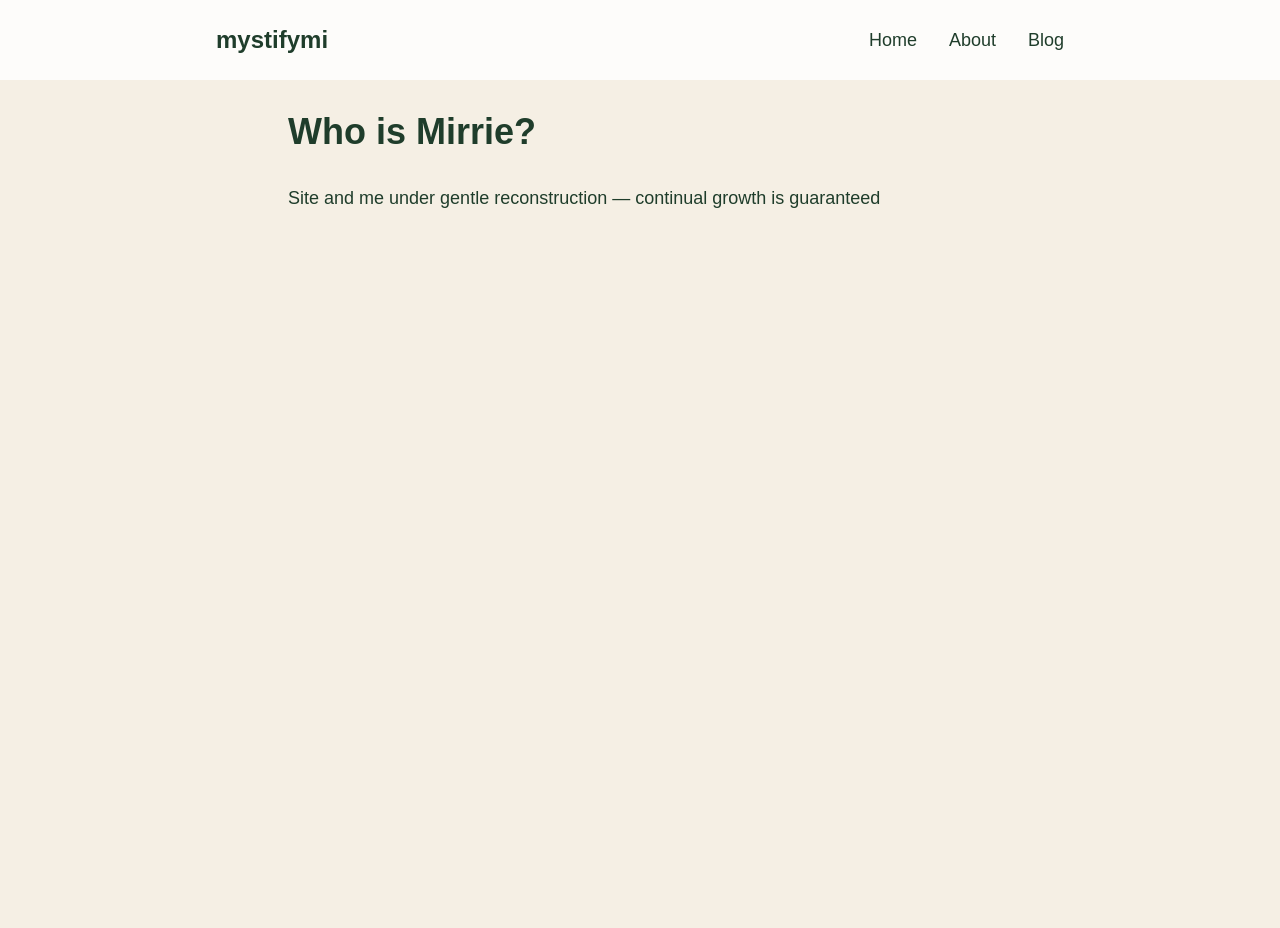
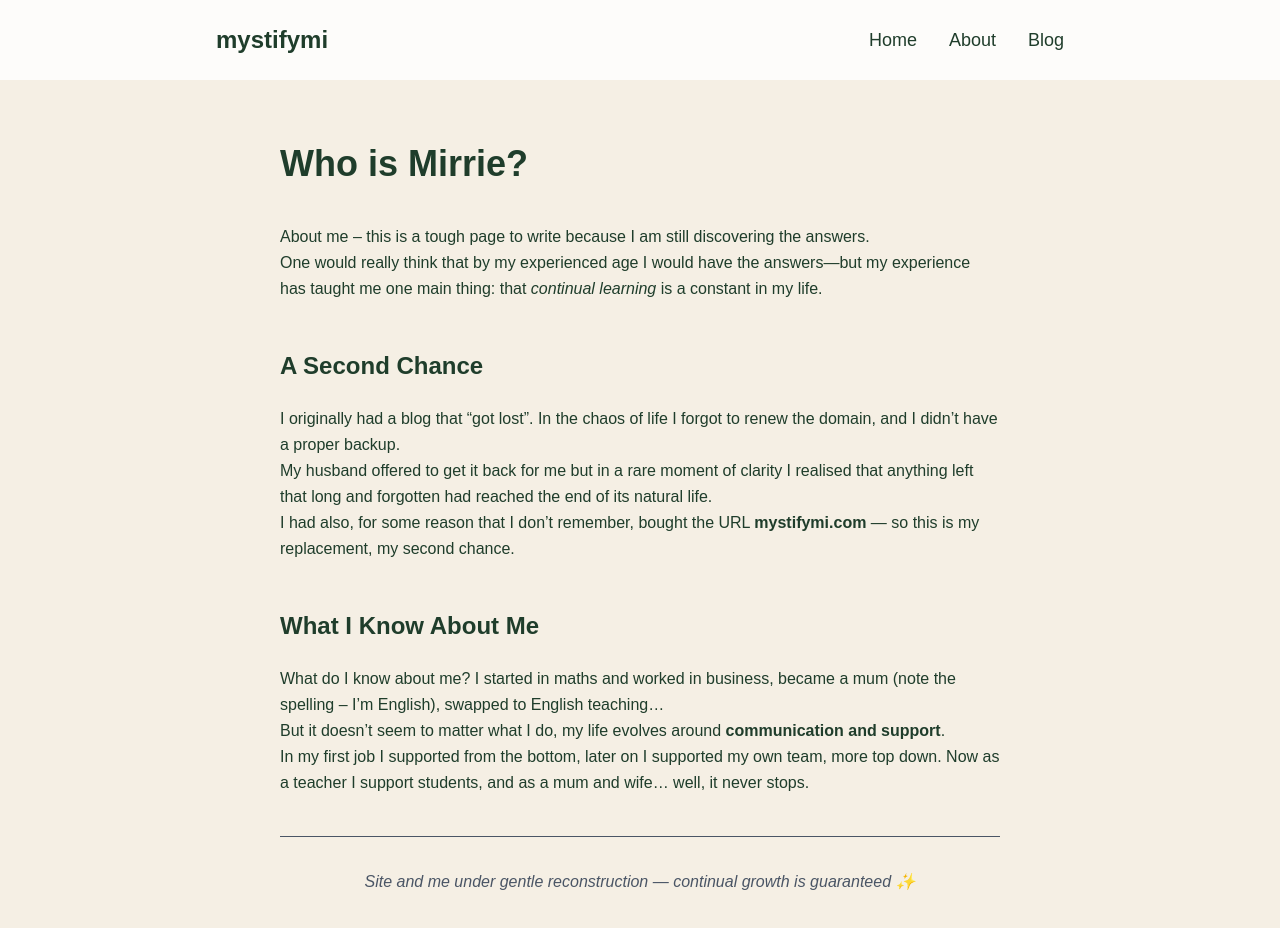
Before and after one commit to thriveuniverse/mystifymi, a Next.js app: page /about in a window 1280 px wide. Shown: the top 928 px of the page. Before the commit the page ends 800 px from the top, so only its background shows below. Built offline with nearby package versions, Linux system fonts and the light colour scheme.

Commit message:
about added and white overlay

```diff
--- a/app/about/page.tsx
+++ b/app/about/page.tsx
@@ -1,8 +1,52 @@
+// app/about/page.tsx
 export default function About() {
   return (
-    <div className="max-w-3xl mx-auto p-8">
-      <h1 className="text-4xl font-bold mb-8">Who is Mirrie?</h1>
-      <p className="text-lg">Site and me under gentle reconstruction — continual growth is guaranteed </p>
+    <div className="max-w-3xl mx-auto px-6 py-12 md:py-16">
+      <h1 className="text-3xl md:text-4xl font-bold mb-10 text-center md:text-left">
+        Who is Mirrie?
+      </h1>
+
+      <div className="prose prose-lg prose-headings:text-forest-800 prose-p:text-gray-800 leading-relaxed max-w-none">
+        <p>
+          About me – this is a tough page to write because I am still discovering the answers.
+        </p>
+
+        <p>
+          One would really think that by my experienced age I would have the answers—but my experience has taught me one main thing: that <em>continual learning</em> is a constant in my life.
+        </p>
+
+        <h2 className="text-2xl font-semibold mt-12 mb-6">A Second Chance</h2>
+
+        <p>
+          I originally had a blog that “got lost”. In the chaos of life I forgot to renew the domain, and I didn’t have a proper backup.
+        </p>
+
+        <p>
+          My husband offered to get it back for me but in a rare moment of clarity I realised that anything left that long and forgotten had reached the end of its natural life.
+        </p>
+
+        <p>
+          I had also, for some reason that I don’t remember, bought the URL <strong>mystifymi.com</strong> — so this is my replacement, my second chance.
+        </p>
+
+        <h2 className="text-2xl font-semibold mt-12 mb-6">What I Know About Me</h2>
+
+        <p>
+          What do I know about me? I started in maths and worked in business, became a mum (note the spelling – I’m English), swapped to English teaching…
+        </p>
+
+        <p>
+          But it doesn’t seem to matter what I do, my life evolves around <strong>communication and support</strong>.
+        </p>
+
+        <p>
+          In my first job I supported from the bottom, later on I supported my own team, more top down. Now as a teacher I support students, and as a mum and wife… well, it never stops.
+        </p>
+
+        <p className="mt-10 italic text-center text-gray-600 border-t pt-8">
+          Site and me under gentle reconstruction — continual growth is guaranteed ✨
+        </p>
+      </div>
     </div>
   );
 }
--- a/app/page.tsx
+++ b/app/page.tsx
@@ -13,7 +13,7 @@ export default function Home() {
       />
 
       {/* OVERLAY */}
-      <div className="absolute inset-0 bg-transparent" />
+      <div className="absolute inset-0 bg-white/30" />
 
       {/* HERO TEXT */}
       <div className="absolute inset-0 z-10 flex items-center justify-center px-6">
--- /dev/null
+++ b/tailwind.config.js
@@ -0,0 +1,3 @@
+module.exports = {
+  plugins: [require('@tailwindcss/typography')],
+};
```
